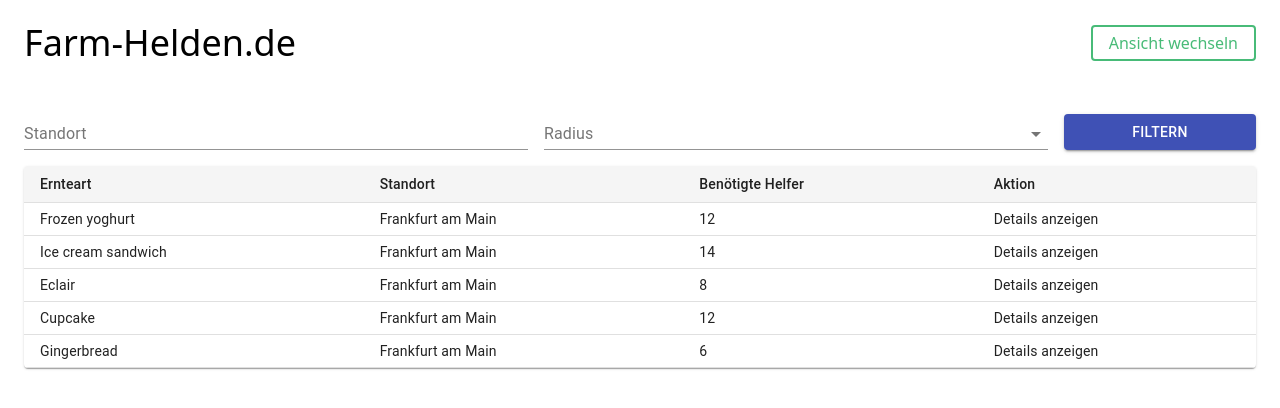
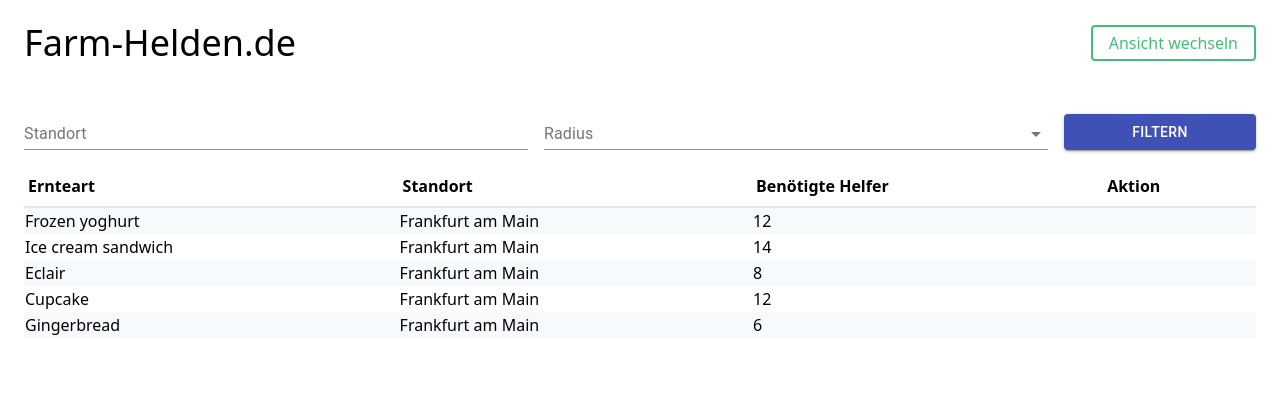
Before and after one commit to farmhelden/farmhelden-client, a Next.js app: page /helper in a window 1280 px wide. Shown: the top 408 px of the page. Built offline with nearby package versions, Linux system fonts and the light colour scheme.

Commit message:
Use custom table component in helper page

```diff
--- a/pages/helper.tsx
+++ b/pages/helper.tsx
@@ -1,3 +1,4 @@
+import { useMemo } from "react";
 import { NextPageContext } from "next";
 import { Theme, createStyles, makeStyles } from "@material-ui/core/styles";
 import { Container, FormControl } from "@material-ui/core";
@@ -6,16 +7,10 @@ import TextField from "@material-ui/core/TextField";
 import InputLabel from "@material-ui/core/InputLabel";
 import Select from "@material-ui/core/Select";
 import MenuItem from "@material-ui/core/MenuItem";
-import Table from "@material-ui/core/Table";
-import TableBody from "@material-ui/core/TableBody";
-import TableCell from "@material-ui/core/TableCell";
-import TableContainer from "@material-ui/core/TableContainer";
-import TableRow from "@material-ui/core/TableRow";
-import Paper from "@material-ui/core/Paper";
 import Button from "@material-ui/core/Button";
+import { Table } from "../components/Table";
 
 import Header from "../components/Header";
-import { StyledTableHead } from "../components/Table";
 import Root from "../components/Root";
 
 function createData(title: string, location: string, neededHelpers: number) {
@@ -42,8 +37,32 @@ const useStyles = makeStyles((theme: Theme) =>
   })
 );
 
+function useFarmTableColumns() {
+  return useMemo(
+    () => [
+      {
+        Header: "Ernteart",
+        accessor: "title"
+      },
+      {
+        Header: "Standort",
+        accessor: "location"
+      },
+      {
+        Header: "Benötigte Helfer",
+        accessor: "neededHelpers"
+      },
+      {
+        Header: "Aktion"
+      }
+    ],
+    []
+  );
+}
+
 function Helper({ data }: any) {
   const classes = useStyles();
+  const columns = useFarmTableColumns();
 
   return (
     <Root>
@@ -88,30 +107,7 @@ function Helper({ data }: any) {
         </form>
 
         {/* Table */}
-        <TableContainer component={Paper}>
-          <Table aria-label="Derzeitige Ernten" size="small">
-            <StyledTableHead>
-              <TableRow>
-                <TableCell>Ernteart</TableCell>
-                <TableCell>Standort</TableCell>
-                <TableCell>Benötigte Helfer</TableCell>
-                <TableCell>Aktion</TableCell>
-              </TableRow>
-            </StyledTableHead>
-            <TableBody>
-              {data.map(row => (
-                <TableRow key={row.name}>
-                  <TableCell component="th" scope="row">
-                    {row.title}
-                  </TableCell>
-                  <TableCell>{row.location}</TableCell>
-                  <TableCell>{row.neededHelpers}</TableCell>
-                  <TableCell>Details anzeigen</TableCell>
-                </TableRow>
-              ))}
-            </TableBody>
-          </Table>
-        </TableContainer>
+        <Table columns={columns} data={data} block />
       </Container>
     </Root>
   );
```
